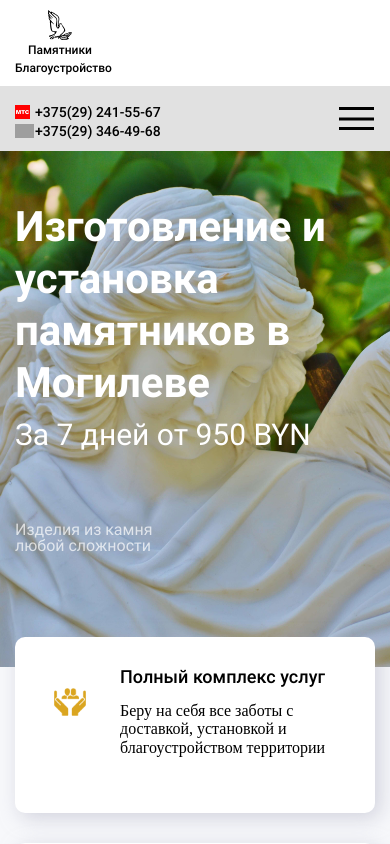
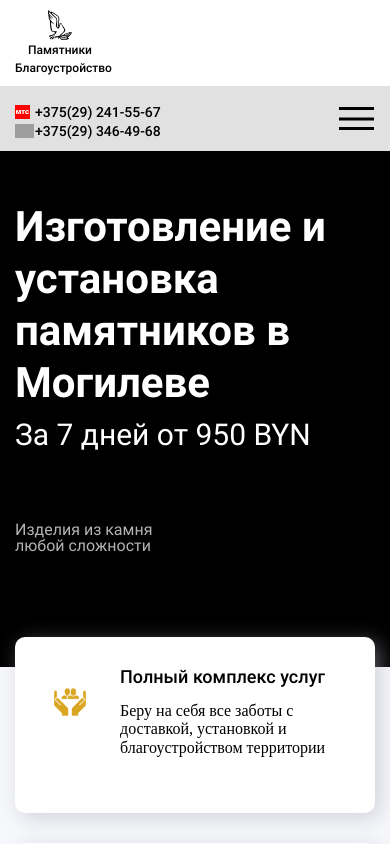
Before and after one commit to alvde-site/funeral-landing, a React (Create React App) app: page / in a window 390 px wide. Shown: the top 844 px of the page. Built offline with nearby package versions, Linux system fonts and the light colour scheme; no server answers; grey boxes are pictures that could not be loaded.

Commit message:
feat: Add black advertisement

```diff
--- a/src/components/App/Main/Advertisement/Advertisement.css
+++ b/src/components/App/Main/Advertisement/Advertisement.css
@@ -109,6 +109,7 @@
 @media (max-width: 768px) {
   .advertisement {
     padding: 50px 0 100px;
+    background: #000;
   }
 
   .advertisement__content {
```
